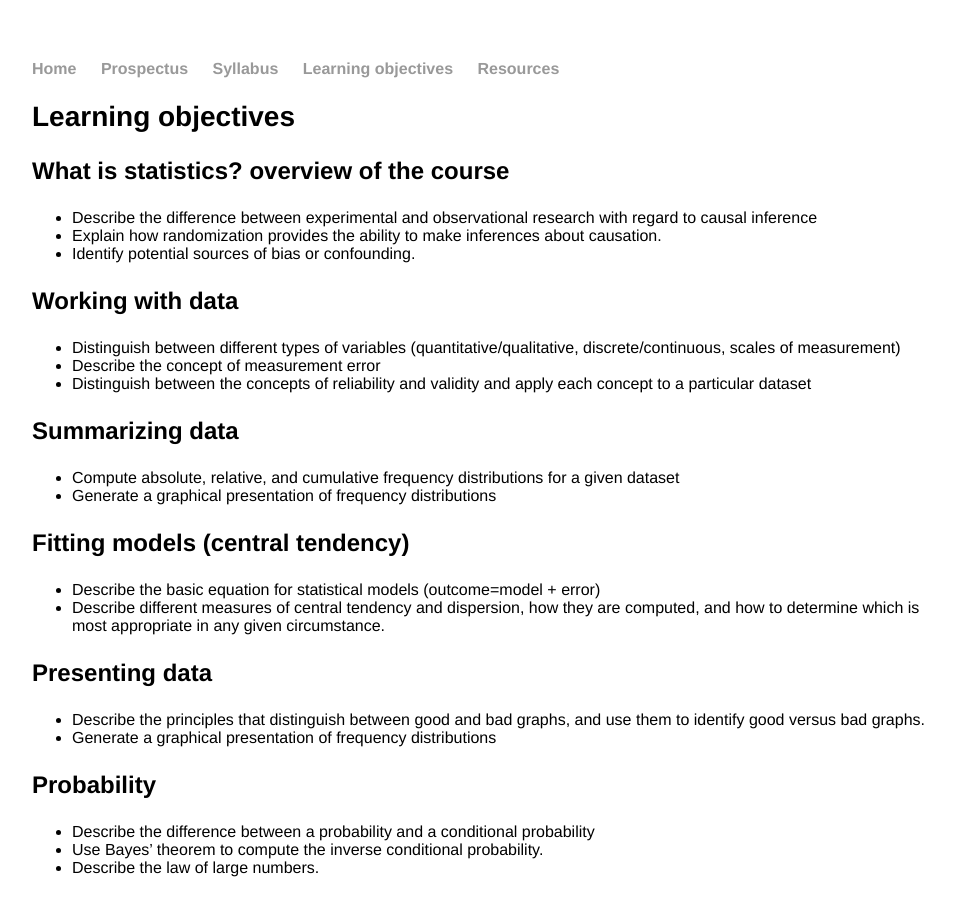
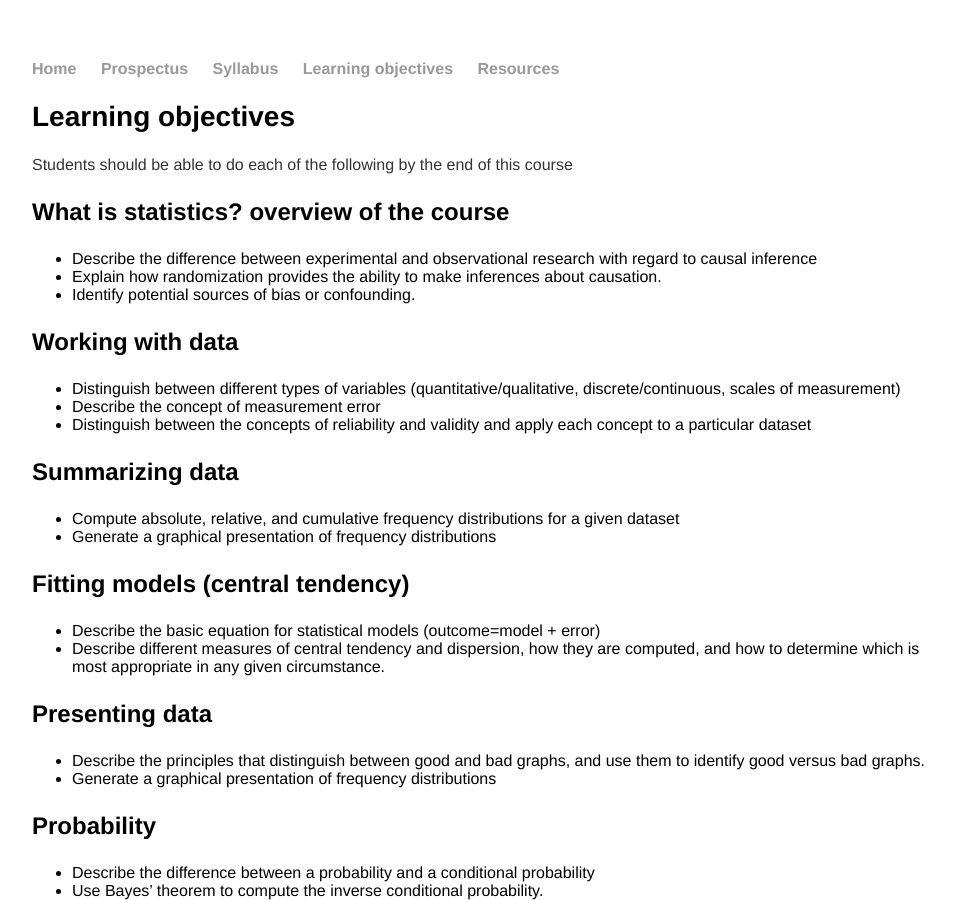
Before and after one commit to stats60/stats60.github.io, a Jekyll site: the page built from objectives/index.md, in a window 1280 px wide and 900 px high. Shown: the whole window, without its empty margins (160-1115 px from the left). Built offline with Jekyll 4.4.1, drawn with Linux system fonts in a browser that asks for light colours; our own code applies the rules of GitHub Pages for plain Markdown files.

Commit message:
autoupdate

```diff
--- a/objectives/index.md
+++ b/objectives/index.md
@@ -3,6 +3,8 @@ layout: default
 title: Psych 10: Learning Objectives
 ---
 ## Learning objectives
+
+Students should be able to do each of the following by the end of this course
 
 
 ### What is statistics? overview of the course
```
